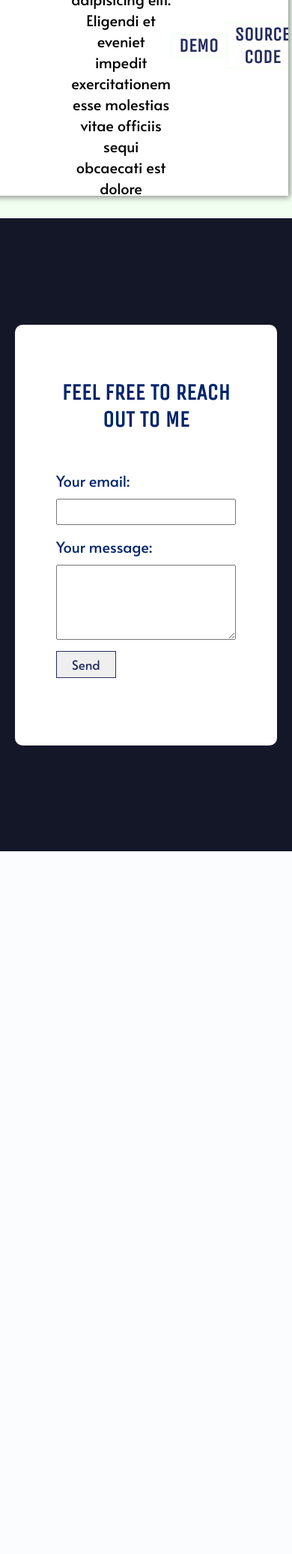
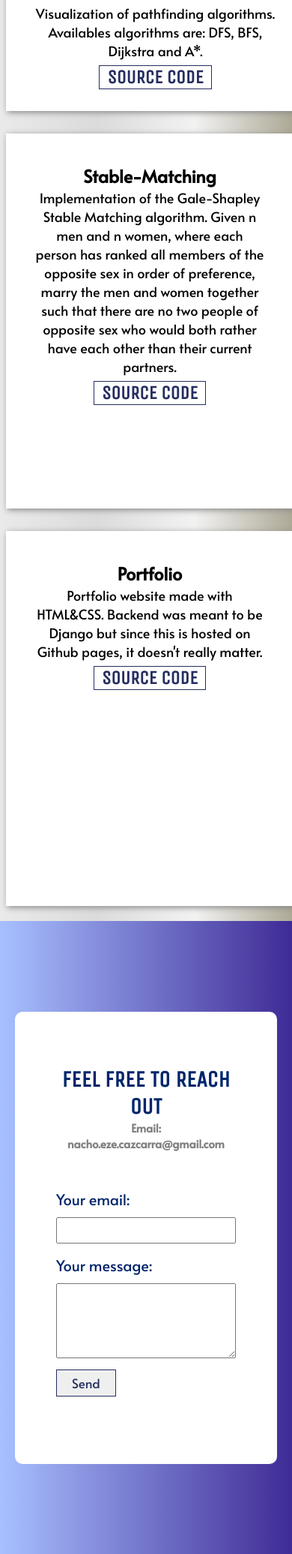
Before and after one commit to IgnacioCazcarra/Portfolio, a Django app: page /home/ in a window 390 px wide. Shown: the part 1884-3956 px from the top of the page at 75% size. Before the commit the page ends 3019 px from the top, so only its background shows below. Run offline with Django 3.2, Linux system fonts and the light colour scheme; some libraries are stand-ins or nearby versions.

Commit message:
Added project information & some gifs. Fixed some mobile-friendly errors.

```diff
--- a/home/static/home/css/styles.css
+++ b/home/static/home/css/styles.css
@@ -8,6 +8,15 @@ html {
 	font-family: 'Alata', sans-serif;
 	scroll-behavior: smooth;
 }
+
+h1,h3{
+	pointer-events: none;
+}
+
+html,body{
+	overflow-x: hidden;
+}
+
 a {
 	text-decoration: none;
 }
@@ -63,12 +72,17 @@ img {
 }
 
 #projects{
-	background-color: honeydew;
+	background: #ADA996;  /* fallback for old browsers */
+	background: -webkit-linear-gradient(to right, #EAEAEA, #DBDBDB, #F2F2F2, #ADA996);  /* Chrome 10-25, Safari 5.1-6 */
+	background: linear-gradient(to right, #EAEAEA, #DBDBDB, #F2F2F2, #ADA996); /* W3C, IE 10+/ Edge, Firefox 16+, Chrome 26+, Opera 12+, Safari 7+ */
+
 	color: black;
 }
 
 #contact{
-	background-color: #141728;
+	background: #3f2b96;  /* fallback for old browsers */
+	background: -webkit-linear-gradient(to right, #a8c0ff, #3f2b96);  /* Chrome 10-25, Safari 5.1-6 */
+	background: linear-gradient(to right, #a8c0ff, #3f2b96); /* W3C, IE 10+/ Edge, Firefox 16+, Chrome 26+, Opera 12+, Safari 7+ */
 	color: white;
 }
 
@@ -140,12 +154,13 @@ img {
 }
 
 .wrap-box-project {
-	width: 400px;
-	height: 400px;
+	width: 500px;
+	height: 500px;
+	max-width: 70%;
     background: #fff;
-    overflow: hidden;
+	overflow: auto;
 	box-shadow: 2px 2px 8px #888888;
-	margin-bottom: 30px;
+	margin: 10px 20px 20px 30px;
 	padding: 40px;
 	display: flex;
 }
@@ -175,12 +190,21 @@ img {
     flex-wrap: wrap;
     margin-right: -15px;
 	margin-left: -15px;
+	align-items: center;
+	justify-content: center;
 }
 
-.flex-row {
-    flex-direction: row !important;
+.project-btn-bc{
+	border: 1px solid #252d5f;
 }
 
-.d-flex {
-    display: flex !important;
+.project-btn-bc:hover{
+	border: 2px solid #252d5f;
 }
+
+.wrk-header{
+	padding: 50px 0px 50px 0px;
+	color: #00256B;
+	font-family: 'Unica One', cursive;
+	font-size: 40px;
+}
--- a/home/templates/home/home.html
+++ b/home/templates/home/home.html
@@ -9,8 +9,7 @@
     <meta name='viewport' content='width=device-width, initial-scale=1'>
     <link rel="stylesheet" type='text/css' href="{% static 'home/css/styles.css' %}">
     <link rel="stylesheet" href="https://cdnjs.cloudflare.com/ajax/libs/font-awesome/5.14.0/css/all.min.css"/>
-    <link href="https://fonts.googleapis.com/css2?family=Alata&family=Montserrat:wght@800&display=swap" rel="stylesheet">
-    <link href="https://fonts.googleapis.com/css2?family=Unica+One&display=swap" rel="stylesheet">
+    <link href="https://fonts.googleapis.com/css2?family=Alata&family=Montserrat:wght@800&family=Unica+One&display=swap" rel="stylesheet">
     <script src='main.js'></script>
 </head>
 <body>
@@ -42,11 +41,11 @@
         <div class="header container">
             <div>
                 <div style="text-align: center;">
-                <span style="font-size: 60px; font-family: 'Montserrat', sans-serif;color: goldenrod; pointer-events: none;text-align: center;">
-                    IGNACIO CAZCARRA
-                </span>
-            </div>
-                <h1 style="font-size: 50px; color:white; font-family: 'Unica One', cursive; text-align: center; pointer-events: none;">
+                    <span style="font-size: 60px; font-family: 'Montserrat', sans-serif;color: goldenrod; pointer-events: none;text-align: center;">
+                        IGNACIO CAZCARRA
+                    </span>
+                </div>
+                <h1 style="font-size: 50px; color:white; font-family: 'Unica One', cursive; text-align: center;">
                     SOFTWARE DEVELOPER
                 </h1>
                 <div style="text-align: center;">
@@ -60,25 +59,39 @@
     <section id="projects">
         <div class="header container">
             <div style="text-align: center;">
-                <h1>Some of my recent work</h1>
+                <h1 class="wrk-header">SOME OF MY RECENT WORK</h1>
                 <div class="row">
                     <div class="d-flex flex-row wrap-box-project">
-                        <h3>Project 1</h3>
-                        <p>Lorem ipsum dolor, sit amet consectetur adipisicing elit. Mollitia voluptate accusantium molestiae minima dolore, modi dolorem non, nemo consequatur hic neque numquam similique illum, veritatis asperiores blanditiis est perferendis maiores?</p>
-                        <a href="#" class="projectbutton">DEMO</a>
-                        <a href="#" class="projectbutton">SOURCE CODE</a>
+                        <div>
+                            <h3>NxN-Magic-Square-solver</h3>
+                            <span style="color: grey;">Example of 3x3 matrix</span>
+                            <img src="../../static/home/img/nxn.gif" alt="P2gif" style="width: 250px; height: 250px;">
+                            <p style="font-size: 18px; padding-bottom: 8px;">This project solves NxN magic squares using backtracking algorithm. All you have to do is enter a NxN matrix and (if it's solvable) the computer will solve it.</p>
+                            <a href="https://github.com/IgnacioCazcarra/NxN-Magic-Square-solver-SwingGUI" class="projectbutton project-btn-bc">SOURCE CODE</a>
+                        </div>
                     </div>
                     <div class="d-flex flex-row wrap-box-project">
-                        <h3>Project 2</h3>
-                        <p>Lorem ipsum dolor sit amet consectetur adipisicing elit. Deleniti voluptates sequi unde commodi dolores aperiam praesentium expedita sed, ipsam, perferendis nesciunt impedit. Officia exercitationem eos unde suscipit facere, maiores quis!</p>
-                        <a href="#" class="projectbutton">DEMO</a>
-                        <a href="#" class="projectbutton">SOURCE CODE</a>
+                        <div>
+                            <h3>Path-Finder</h3>
+                            <span style="color: grey;">Example with A* algorithm</span>
+                            <img src="../../static/home/img/pathfinding.gif" alt="P2gif" style="width: 320px; height: 250px;">
+                            <p style="font-size: 18px; padding-bottom: 8px;">Visualization of pathfinding algorithms. Availables algorithms are: DFS, BFS, Dijkstra and A*.</p>
+                            <a href="https://github.com/IgnacioCazcarra/Path-Finder" class="projectbutton project-btn-bc">SOURCE CODE</a>
+                        </div>
                     </div>
                     <div class="d-flex flex-row wrap-box-project">
-                        <h3>Project 3</h3>
-                        <p>Lorem ipsum dolor sit amet consectetur, adipisicing elit. Eligendi et eveniet impedit exercitationem esse molestias vitae officiis sequi obcaecati est dolore inventore, excepturi reprehenderit tempore porro voluptas id reiciendis quidem.</p>
-                        <a href="#" class="projectbutton">DEMO</a>
-                        <a href="#" class="projectbutton">SOURCE CODE</a>
+                        <div>
+                            <h3>Stable-Matching</h3>
+                            <p style="font-size: 18px; padding-bottom: 8px;">Implementation of the Gale-Shapley Stable Matching algorithm. Given n men and n women, where each person has ranked all members of the opposite sex in order of preference, marry the men and women together such that there are no two people of opposite sex who would both rather have each other than their current partners.</p>
+                            <a href="https://github.com/IgnacioCazcarra/Stable-Matching-SwingGUI" class="projectbutton project-btn-bc">SOURCE CODE</a>
+                        </div>
+                    </div>
+                    <div class="d-flex flex-row wrap-box-project">
+                        <div>
+                            <h3>Portfolio</h3>
+                            <p style="font-size: 18px; padding-bottom: 8px;">Portfolio website made with HTML&CSS. Backend was meant to be Django but since this is hosted on Github pages, it doesn't really matter.</p>
+                            <a href="https://github.com/IgnacioCazcarra/Portfolio" class="projectbutton project-btn-bc">SOURCE CODE</a>
+                        </div>
                     </div>
             </div>
             </div>
@@ -87,8 +100,8 @@
     <section id="contact">
         <div class="header container">
         <div class="wrap-box-contact">
-            <span><h1 style="font-family: 'Unica One', cursive; color: #00256B;text-align: center;">FEEL FREE TO REACH OUT TO ME</h1></span>
-
+            <span><h1 style="font-family: 'Unica One', cursive; color: #00256B;text-align: center;">FEEL FREE TO REACH OUT</h1></span>
+            <span style="font-size: 10px; color: grey; text-align: center;"><h1>Email: nacho.eze.cazcarra@gmail.com</h1></span>
             <form action="https://formspree.io/xdowvgbv" style="padding-top: 50px;" method="POST">
                 <label style="color: #00256B;">
                     Your email:
```
